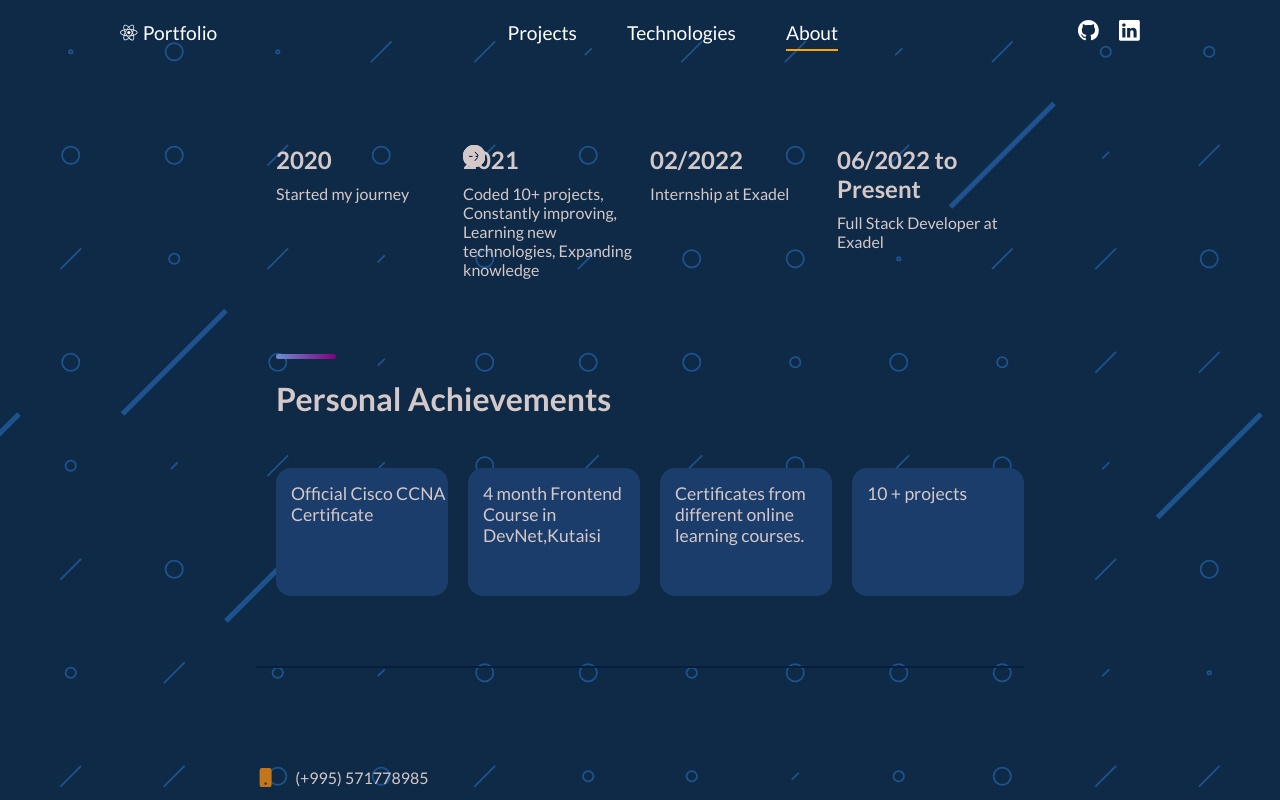
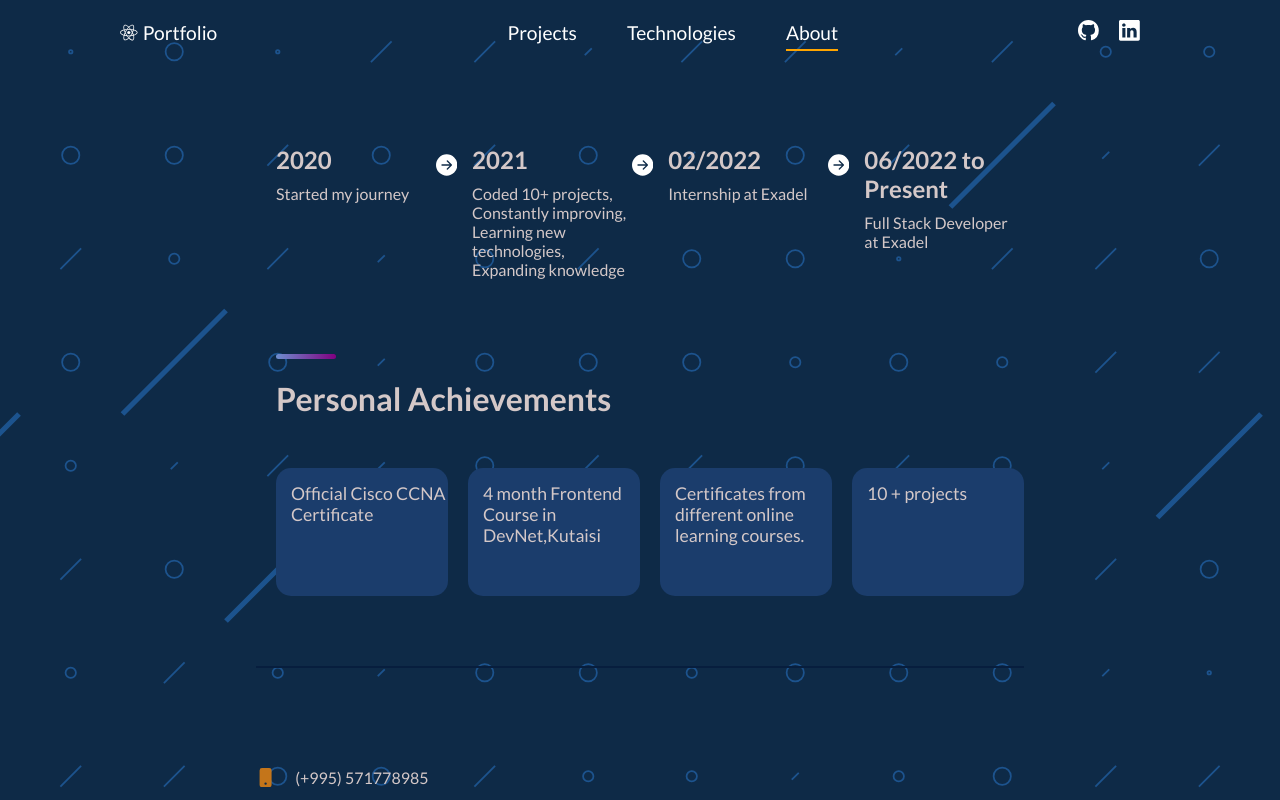
Before and after one commit to GigiDev7/Portfolio, a React (Create React App) app: page /about in a window 1280 px wide. Shown: the top 800 px of the page. Built offline with nearby package versions, Linux system fonts and the light colour scheme.

Commit message:
styling changes

```diff
--- a/src/components/PersonalInfo.js
+++ b/src/components/PersonalInfo.js
@@ -29,9 +29,11 @@ const PersonalInfo = () => {
               <h2>2020</h2>
               <p>Started my journey</p>
             </Wrapper1>
-            <IconContainer>
-              <BsArrowRightCircleFill />
-            </IconContainer>
+
+            <BsArrowRightCircleFill
+              style={{ color: 'white', fontSize: '40px', marginRight: '15px' }}
+            />
+
             <Wrapper1>
               <h2>2021</h2>
               <p>
@@ -39,16 +41,20 @@ const PersonalInfo = () => {
                 technologies, Expanding knowledge
               </p>
             </Wrapper1>
-            <IconContainer>
-              <BsArrowRightCircleFill />
-            </IconContainer>
+
+            <BsArrowRightCircleFill
+              style={{ color: 'white', fontSize: '40px', marginRight: '15px' }}
+            />
+
             <Wrapper1>
               <h2>02/2022</h2>
               <p>Internship at Exadel</p>
             </Wrapper1>
-            <IconContainer>
-              <BsArrowRightCircleFill />
-            </IconContainer>
+
+            <BsArrowRightCircleFill
+              style={{ color: 'white', fontSize: '40px', marginRight: '15px' }}
+            />
+
             <Wrapper1>
               <h2>06/2022 to Present</h2>
               <p>Full Stack Developer at Exadel</p>
```
Also changed, not shown: 1 other file (tests, documents, lock files or other folders).
